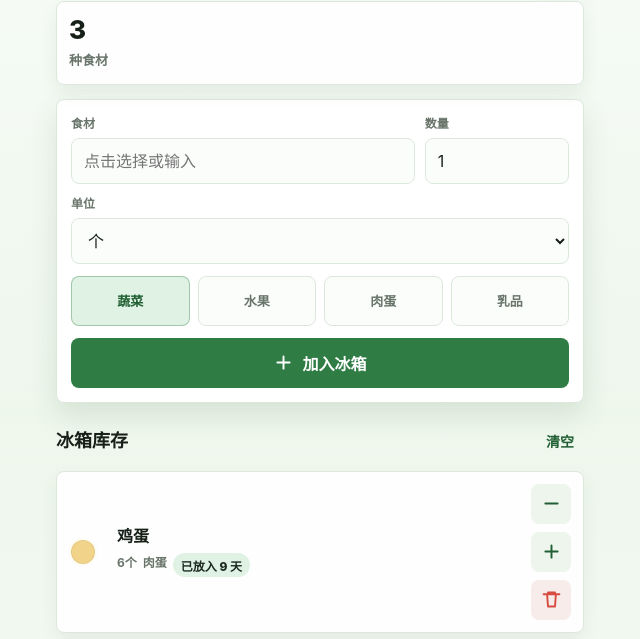
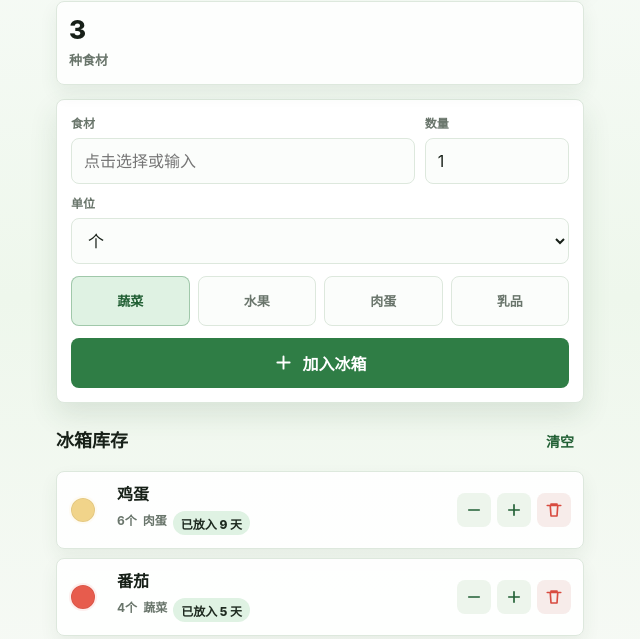
Before and after one commit to Tom88989889/fridge-pwa, a plain HTML site: page index.html in a window 1280 px wide. Shown: the part 90-729 px from the top of the page, without its empty margins (320-960 px from the left). Drawn offline with Linux system fonts and the light colour scheme.

Commit message:
Compact inventory quantity controls

```diff
--- a/styles.css
+++ b/styles.css
@@ -320,7 +320,7 @@
 
 .item-card {
   display: grid;
-  grid-template-columns: 38px minmax(0, 1fr) 40px;
+  grid-template-columns: 38px minmax(0, 1fr) auto;
   gap: 10px;
   align-items: center;
   min-height: 78px;
@@ -367,17 +367,24 @@
 }
 
 .item-actions {
-  display: grid;
-  gap: 8px;
+  display: flex;
+  align-items: center;
+  gap: 6px;
 }
 
 .quantity-button,
 .delete-button {
   display: grid;
-  width: 40px;
-  height: 40px;
+  width: 34px;
+  height: 34px;
   place-items: center;
   border-radius: 8px;
+}
+
+.quantity-button svg,
+.delete-button svg {
+  width: 18px;
+  height: 18px;
 }
 
 .quantity-button {
--- a/sw.js
+++ b/sw.js
@@ -1,4 +1,4 @@
-const CACHE_NAME = "fridge-pwa-v3";
+const CACHE_NAME = "fridge-pwa-v4";
 const ASSETS = [
   "./",
   "./index.html",
```
